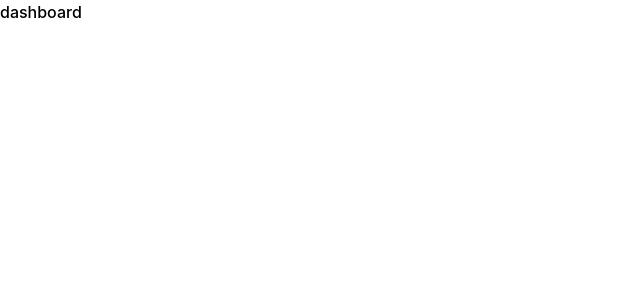
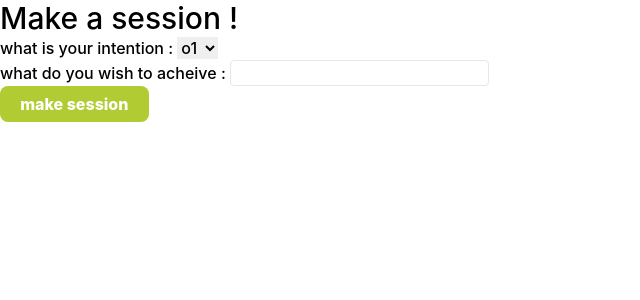
Before and after one commit to AriaHemin/GrenTube, a React (Vite) app: page /session in a window 1280 px wide. Shown: the top 300 px of the page, without its empty margins (0-640 px from the left). Built offline with nearby package versions, Linux system fonts and the light colour scheme.

Commit message:
search ui fixes

```diff
--- /dev/null
+++ b/src/components/makeSessionPopup.jsx
@@ -0,0 +1,16 @@
+import { useState } from 'react'
+import Modal from './modal'
+import SessionMake from '../pages/app/sessionMaker'
+
+function MakeSessionPop () {
+  const innerComp = <SessionMake/>
+  const [isModalActive, setIsModalActive] = useState(false)
+  return (
+    <div>
+      <button className='bg-white text-black' onClick={() => { setIsModalActive(true) }} >start a session</button>
+      <Modal isModalActive={isModalActive} setIsModalActive={setIsModalActive} innerComp={innerComp} />
+    </div>
+  )
+}
+
+export default MakeSessionPop
--- /dev/null
+++ b/src/components/modal.jsx
@@ -0,0 +1,14 @@
+/* eslint-disable react/prop-types */
+function Modal (props) {
+  return (
+  <div>{props.isModalActive
+    ? <div onClick={() => { props.setIsModalActive(false) }} className="fixed inset-0 bg-black bg-opacity-50 w-screen h-screen flex justify-center items-center shrink-0 " >
+        <div onClick={(e) => { e.stopPropagation() }} className="rounded-2xl bg-white text-black w-[85%] h-[70%] px-8 py-6" >
+          {props.innerComp}
+        </div>
+      </div>
+    : null}
+  </div>)
+}
+
+export default Modal
--- a/src/main.jsx
+++ b/src/main.jsx
@@ -12,7 +12,7 @@ import ContactPage from './pages/landingPage/contactPage'
 import './index.css'
 import DashBoard from './pages/app/dashboard'
 import VideoPage from './pages/app/videoPage'
-import SessionMake from './pages/app/sessionMake'
+import SessionMake from './pages/app/sessionMaker'
 
 const router = createBrowserRouter([
   {
@@ -41,7 +41,7 @@ const router = createBrowserRouter([
   },
   {
     path: '/session',
-    element: <SessionMake/>
+    element: <SessionMake />
   }
 ])
 ReactDOM.createRoot(document.getElementById('root')).render(
--- a/src/pages/app/app.jsx
+++ /dev/null
@@ -1,7 +0,0 @@
-function App () {
-  return (
-    <div>hello</div>
-  )
-}
-
-export default App
--- a/src/pages/app/dashboard.jsx
+++ b/src/pages/app/dashboard.jsx
@@ -8,7 +8,7 @@ function DashBoard () {
     // eslint-disable-next-line quotes
     fetch(`https://www.googleapis.com/youtube/v3/search?part=snippet&maxResults=6&q=${akeyword}&type=video&key=AIzaSyAbJ50vv1yAikqJlpkjDWX47nkp6KDndG8`)
       .then((response) => response.json())
-      .then((data) => { setVideos([data.items]); console.log(data.items) })
+      .then((data) => { setVideos([data.items]) })
   }
 
   return (
@@ -24,16 +24,17 @@ function DashBoard () {
           <img className="w-4 h-4" src='https://firebasestorage.googleapis.com/v0/b/grentube-66fd4.appspot.com/o/magnifying-glass-solid.svg?alt=media&token=c38d0902-bda0-4a47-bdb0-7996668a87ec' alt='search' />
         </button>
       </form>
-      <div className='grid grid-cols-6 w-3/4 items-center justify-center' >{videos !== undefined
+      <div className='flex flex-col justify-start' >{videos !== undefined
         ? videos[0].map((video) => {
           return (
             // eslint-disable-next-line quotes
-            <Link to={`/video/${video.id.videoId}`} className='cursor-pointer flex items-center justify-center flex-col' key={video.etag} >
-              <div className={`w-[${video.snippet.thumbnails.default.width}px] h-[${video.snippet.thumbnails.default.height}px]`}>
-                <img className='w-full' src={video.snippet.thumbnails.default.url} />
+            <Link to={`/video/${video.id.videoId}`} className='my-1 cursor-pointer flex flex-row' key={video.etag} >
+              <div className='shrink-0' >
+                <img className='mx-2 w-[160px] h-[90px] object-cover' src={video.snippet.thumbnails.default.url} />
               </div>
               <div>
-                <div className={`w-[${video.snippet.thumbnails.default.width}]px`} >{video.snippet.title}</div>
+                <div >{video.snippet.title}</div>
+                <div>{video.snippet.channelTitle}</div>
               </div>
             </Link>
           )
--- a/src/pages/app/sessionMake.jsx
+++ /dev/null
@@ -1,11 +0,0 @@
-import { Link } from 'react-router-dom'
-
-function SessionMake () {
-  return (
-    <Link to={'/dashboard'} >
-      dashboard
-    </Link>
-  )
-}
-
-export default SessionMake
--- /dev/null
+++ b/src/pages/app/sessionMaker.jsx
@@ -0,0 +1,34 @@
+import { useState } from 'react'
+import { useNavigate } from 'react-router-dom'
+
+function SessionMake () {
+  // eslint-disable-next-line no-unused-vars
+  const [session, setSession] = useState()
+  const navigate = useNavigate()
+  return (
+    <div>
+      <h1 className='text-3xl' >Make a  session !</h1>
+      <form onSubmit={(e) => {
+        e.preventDefault()
+        navigate('/dashboard')
+      }} >
+        <div>
+          <label>what is your intention : </label>
+          <select>
+            <option>o1</option>
+            <option>o2</option>
+            <option>o3</option>
+            <option>o4</option>
+          </select>
+        </div>
+        <div>
+          <label>what do you wish to acheive : </label>
+          <input className='border rounded px-1'/>
+        </div>
+        <button >make session</button>
+      </form>
+    </div>
+  )
+}
+
+export default SessionMake
--- a/src/pages/landingPage/aboutPage.jsx
+++ b/src/pages/landingPage/aboutPage.jsx
@@ -1,5 +1,5 @@
 import LandingPageHeader from '../../components/landingPageHeader'
-import { Link } from 'react-router-dom'
+import MakeSessionPop from '../../components/makeSessionPopup'
 function AboutPage () {
   return (
     <div>
@@ -12,9 +12,7 @@ function AboutPage () {
           <div className='sm:w-1/2 mx-1'>
             <h1 className='text-4xl font-bold' >page under development !</h1>
             <p className='py-2'>i know you were waiting for a cool about page! but in the mean while check out the app.</p>
-            <Link to='/session'>
-              <button className='bg-white text-black my-6' >start a session</button>
-            </Link>
+            <MakeSessionPop/>
           </div>
         </div>
       </div>
--- a/src/pages/landingPage/contactPage.jsx
+++ b/src/pages/landingPage/contactPage.jsx
@@ -1,5 +1,5 @@
 import LandingPageHeader from '../../components/landingPageHeader'
-import { Link } from 'react-router-dom'
+import MakeSessionPop from '../../components/makeSessionPopup'
 function ContactPage () {
   return (
     <div>
@@ -12,9 +12,7 @@ function ContactPage () {
           <div className='sm:w-1/2 mx-1'>
             <h1 className='text-4xl font-bold' >page under development !</h1>
             <p className='py-2'>i know you were waiting for a cool contact page! but in the mean while check out the app.</p>
-            <Link to='/session'>
-              <button className='bg-white text-black my-6' >start a session</button>
-            </Link>
+            <MakeSessionPop/>
           </div>
         </div>
       </div>
--- a/src/pages/landingPage/homePage.jsx
+++ b/src/pages/landingPage/homePage.jsx
@@ -1,5 +1,5 @@
 import LandingPageHeader from '../../components/landingPageHeader'
-import { Link } from 'react-router-dom'
+import MakeSessionPop from '../../components/makeSessionPopup'
 function HomePage () {
   return (
     <div>
@@ -12,9 +12,7 @@ function HomePage () {
           <div className='sm:w-1/2 mx-1'>
             <h1 className='text-4xl font-bold' >page under development !</h1>
             <p className='py-2'>i know you were waiting for a cool home page! but in the mean while check out the app.</p>
-            <Link to='/session'>
-              <button className='bg-white text-black my-6' >start a session</button>
-            </Link>
+            <MakeSessionPop/>
           </div>
         </div>
       </div>
--- a/src/pages/landingPage/infoPage.jsx
+++ b/src/pages/landingPage/infoPage.jsx
@@ -1,5 +1,5 @@
 import LandingPageHeader from '../../components/landingPageHeader'
-import { Link } from 'react-router-dom'
+import MakeSessionPop from '../../components/makeSessionPopup'
 function InfoPage () {
   return (
     <div>
@@ -12,9 +12,7 @@ function InfoPage () {
           <div className='sm:w-1/2 mx-1'>
             <h1 className='text-4xl font-bold' >page under development !</h1>
             <p className='py-2'>i know you were waiting for a cool Info page! but in the mean while, check out the app.</p>
-            <Link to='/session'>
-              <button className='bg-white text-black my-6' >start a session</button>
-            </Link>
+            <MakeSessionPop />
           </div>
         </div>
       </div>
```
Also changed, not shown: src/components/landingPageHeader.jsx (+9 -8 lines).
